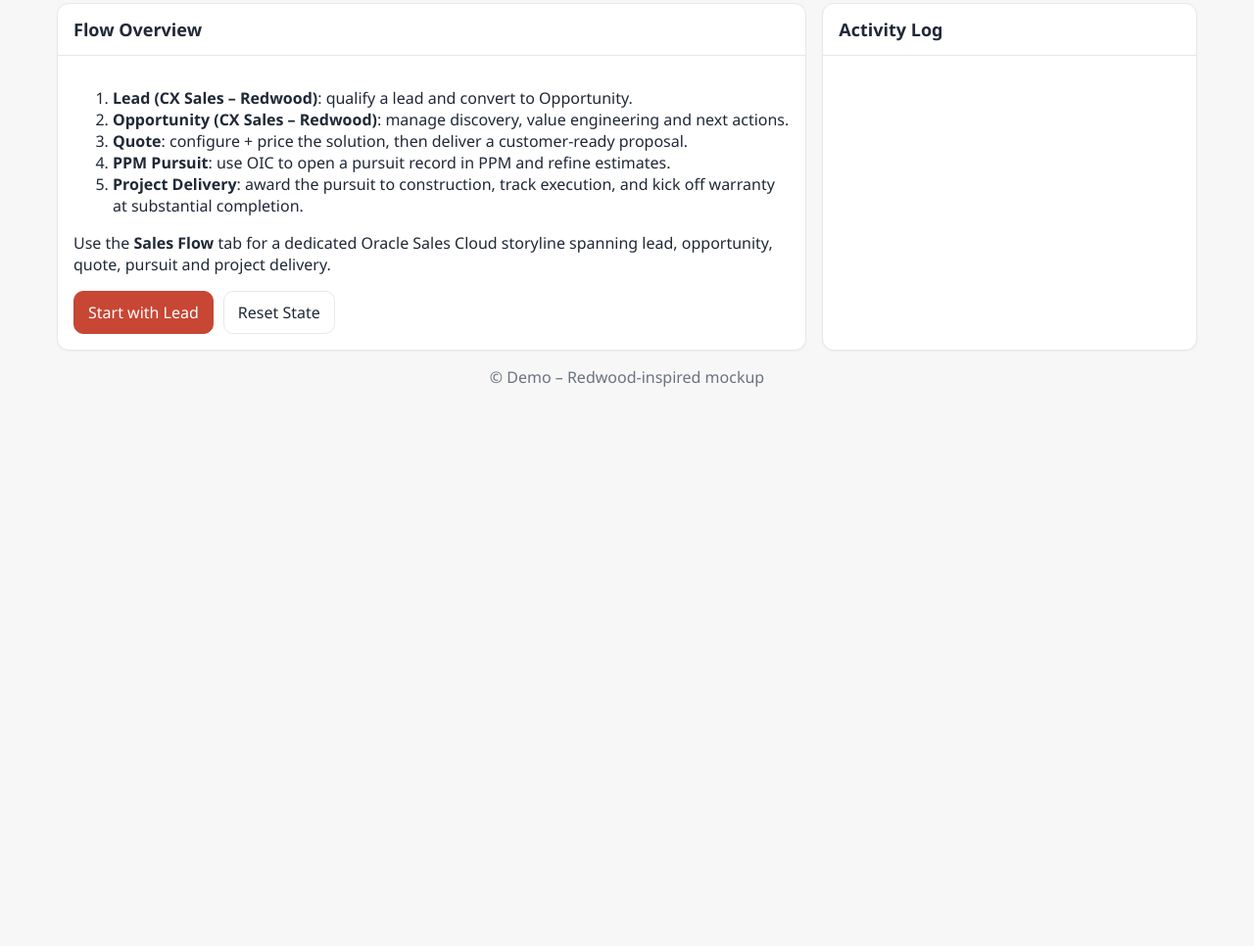
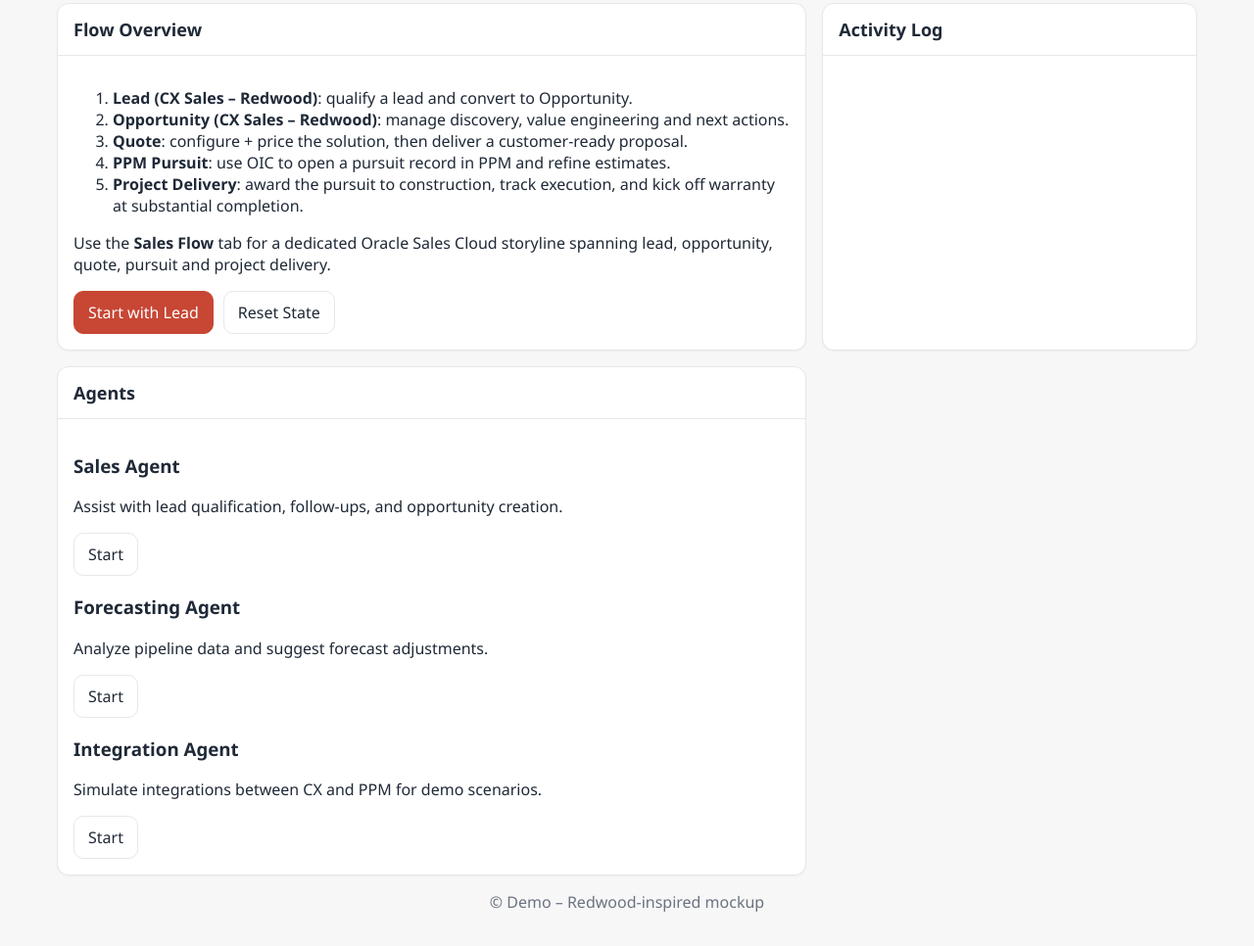
Before and after one commit to cskasarabada/OracleCXMocks, a plain HTML site: page index.html in a window 1280 px wide. Shown: the part 165-1131 px from the top of the page at 98% size. Before the commit the page ends 800 px from the top, so only its background shows below. Drawn offline with Linux system fonts and the light colour scheme.

Commit message:
Update index.html

```diff
--- a/index.html
+++ b/index.html
@@ -38,6 +38,25 @@
     <div class="actions"><a class="btn brand" href="cx_lead.html">Start with Lead</a><a class="btn" href="#" onclick="RWD.reset(); alert('Demo state cleared'); return false;">Reset State</a></div>
   </div></div>
   <div class="card"><h2>Activity Log</h2><div class="body" id="log"></div></div>
+  <div class="card"><h2>Agents</h2><div class="body">
+    <div class="agents">
+      <div class="agent">
+        <h3>Sales Agent</h3>
+        <p>Assist with lead qualification, follow-ups, and opportunity creation.</p>
+        <div class="actions"><a class="btn" href="#" onclick="startAgent('Sales Agent'); return false;">Start</a></div>
+      </div>
+      <div class="agent">
+        <h3>Forecasting Agent</h3>
+        <p>Analyze pipeline data and suggest forecast adjustments.</p>
+        <div class="actions"><a class="btn" href="#" onclick="startAgent('Forecasting Agent'); return false;">Start</a></div>
+      </div>
+      <div class="agent">
+        <h3>Integration Agent</h3>
+        <p>Simulate integrations between CX and PPM for demo scenarios.</p>
+        <div class="actions"><a class="btn" href="#" onclick="startAgent('Integration Agent'); return false;">Start</a></div>
+      </div>
+    </div>
+  </div></div>
 </div>
 <script>
  window.addEventListener('DOMContentLoaded', function(){
@@ -48,6 +67,21 @@
      p.textContent=m;
      log.appendChild(p);
    });
+
+    // Expose a simple agent starter for demo purposes
+    window.startAgent = function(name){
+      try{
+        alert('Starting ' + name);
+        // append to persistent demo logs if RWD supports it
+        var state = RWD.get();
+        state.logs = state.logs || [];
+        state.logs.push('Agent started: ' + name);
+        if(typeof RWD.set === 'function') RWD.set(state);
+        if(log){ var p=document.createElement('div'); p.textContent='Agent started: ' + name; log.appendChild(p); }
+      }catch(e){
+        console.log('startAgent:', e);
+      }
+    };
  });
 </script>
 <div class="footer">© Demo – Redwood-inspired mockup</div></div>
```
